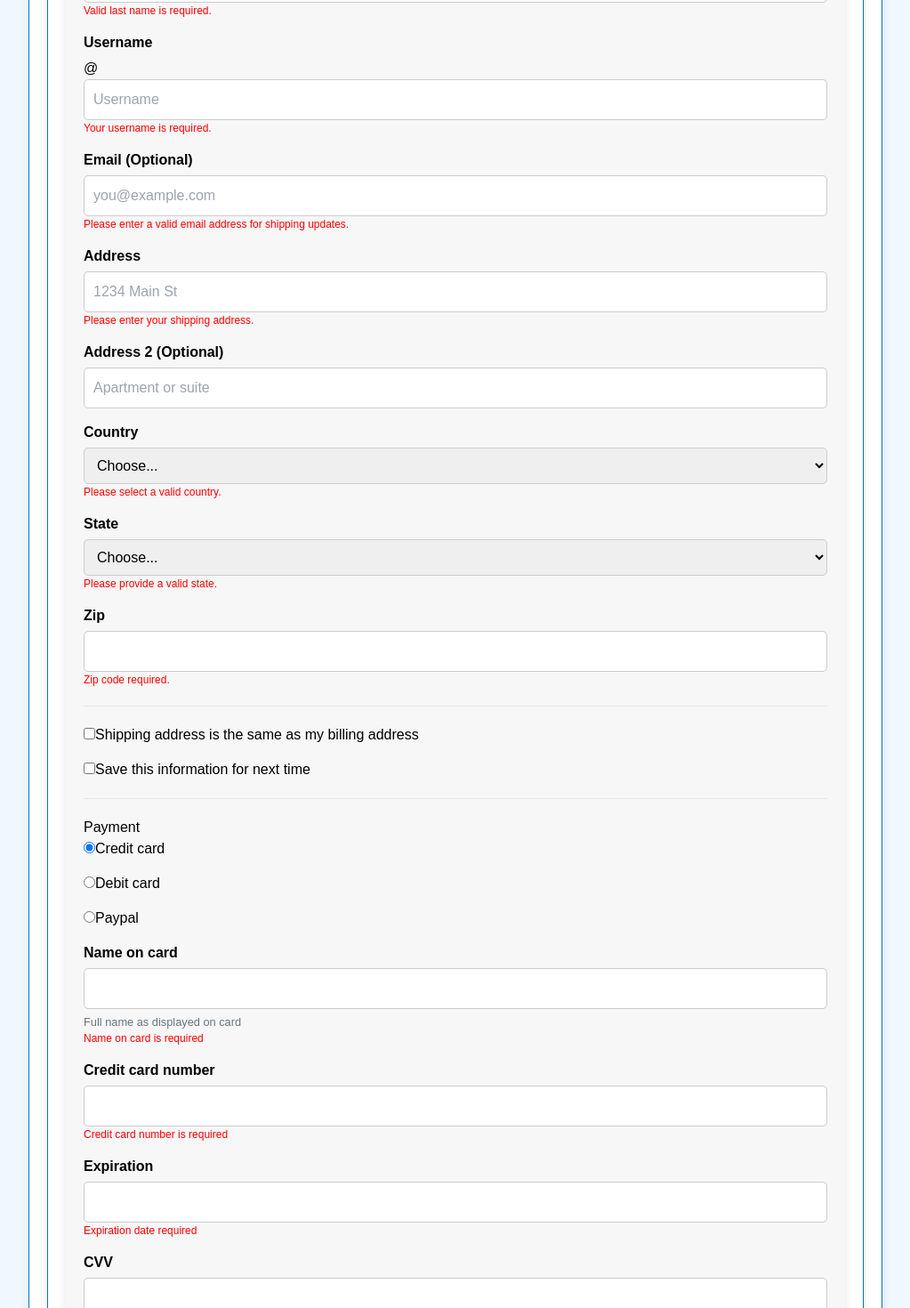
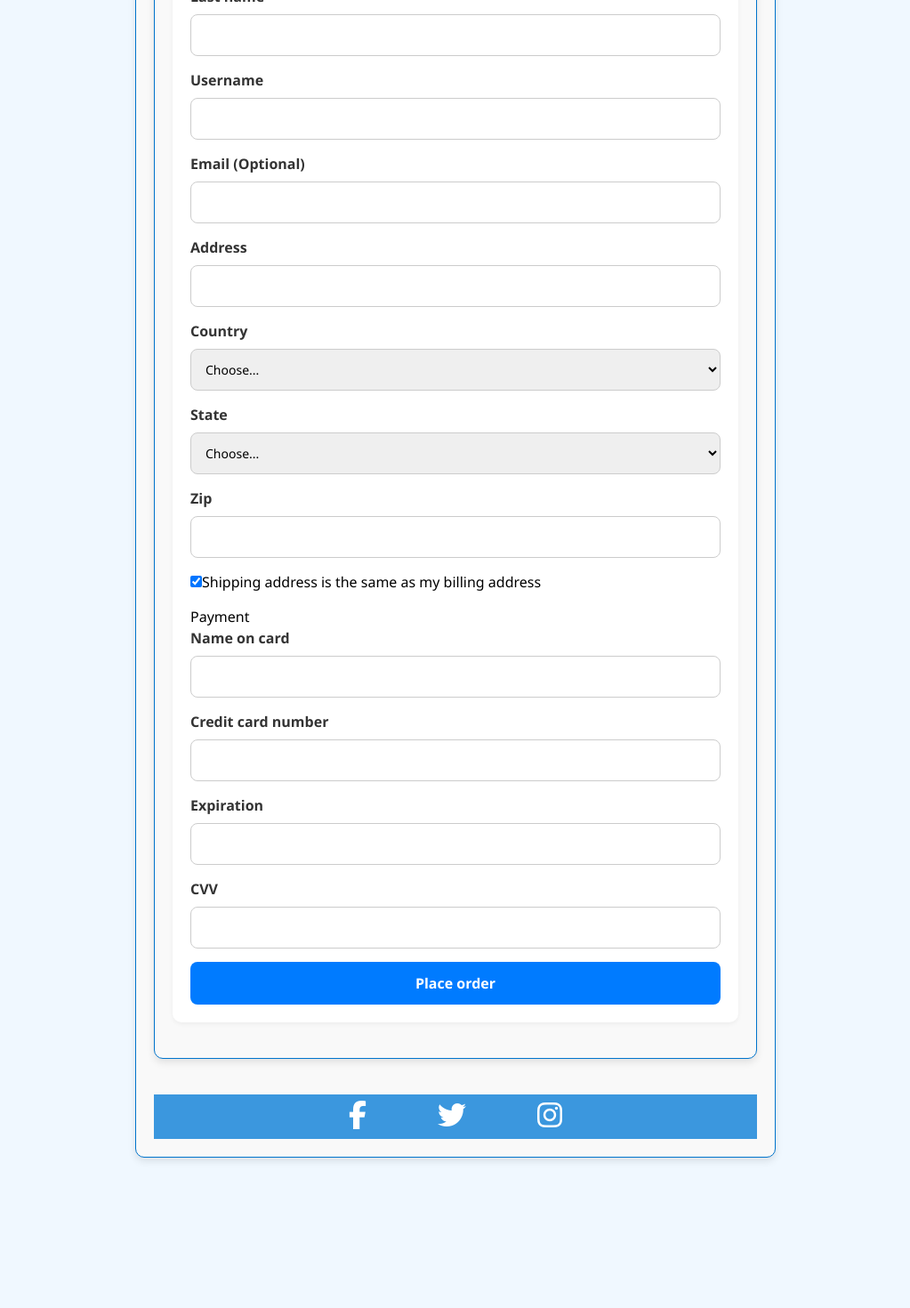
Before and after one commit to EdwinFelizDR/BlueStone, a React (Vite) app in the folder frontend/: page /checkout in a window 1280 px wide. Shown: the part 520-1990 px from the top of the page at 89% size, without its empty margins (128-1151 px from the left). After the commit the page ends 1861 px from the top, so only its background shows below. Built offline with nearby package versions, Linux system fonts and the light colour scheme.

Commit message:
checkout page frontend completed

```diff
--- a/frontend/src/components/Checkout.jsx
+++ b/frontend/src/components/Checkout.jsx
@@ -1,259 +1,373 @@
-import React from "react";
+import React, { useState } from "react";
 import "../css/Checkout.css";
 
+function Checkout() {
+  const [sameAsBilling, setSameAsBilling] = useState(true); // State to track checkbox
+  const [billingAddress, setBillingAddress] = useState({
+    firstName: "",
+    lastName: "",
+    username: "",
+    email: "",
+    address: "",
+    address2: "",
+    country: "",
+    state: "",
+    zip: "",
+  }); // State for billing address
 
-function Checkout() {
+  const [shippingAddress, setShippingAddress] = useState({
+    address: "",
+    address2: "",
+    country: "",
+    state: "",
+    zip: "",
+  }); // State for shipping address
+
+  const [paymentDetails, setPaymentDetails] = useState({
+    nameOnCard: "",
+    cardNumber: "",
+    expiration: "",
+    cvv: "",
+  }); // State for payment details
+
+  const [errors, setErrors] = useState({}); // State to track errors
+
+  // Handle billing address changes
+  const handleBillingChange = (e) => {
+    setBillingAddress({
+      ...billingAddress,
+      [e.target.id]: e.target.value,
+    });
+  };
+
+  // Handle shipping address changes
+  const handleShippingChange = (e) => {
+    setShippingAddress({
+      ...shippingAddress,
+      [e.target.id]: e.target.value,
+    });
+  };
+
+  // Handle payment details changes
+  const handlePaymentChange = (e) => {
+    setPaymentDetails({
+      ...paymentDetails,
+      [e.target.id]: e.target.value,
+    });
+  };
+
+  // Toggle shipping address visibility
+  const handleSameAsBillingToggle = () => {
+    setSameAsBilling(!sameAsBilling);
+    if (sameAsBilling) {
+      // Clear shipping address when the checkbox is unchecked
+      setShippingAddress({
+        address: "",
+        address2: "",
+        country: "",
+        state: "",
+        zip: "",
+      });
+    }
+  };
+
+  // Form validation logic
+  const validateForm = () => {
+    const newErrors = {};
+
+    // Validate billing address
+    if (!billingAddress.firstName) newErrors.firstName = "First name is required.";
+    if (!billingAddress.lastName) newErrors.lastName = "Last name is required.";
+    if (!billingAddress.username) newErrors.username = "Username is required.";
+    if (!billingAddress.email || !/\S+@\S+\.\S+/.test(billingAddress.email)) {
+      newErrors.email = "Please enter a valid email address.";
+    }
+    if (!billingAddress.address) newErrors.address = "Billing address is required.";
+    if (!billingAddress.country) newErrors.country = "Please select a country.";
+    if (!billingAddress.state) newErrors.state = "Please select a state.";
+    if (!billingAddress.zip) newErrors.zip = "Zip code is required.";
+
+    // If shipping address is not the same as billing, validate the shipping fields
+    if (!sameAsBilling) {
+      if (!shippingAddress.address) newErrors.shippingAddress = "Shipping address is required.";
+      if (!shippingAddress.country) newErrors.shippingCountry = "Please select a shipping country.";
+      if (!shippingAddress.state) newErrors.shippingState = "Please select a shipping state.";
+      if (!shippingAddress.zip) newErrors.shippingZip = "Shipping zip code is required.";
+    }
+
+    // Validate payment details
+    if (!paymentDetails.nameOnCard) newErrors.nameOnCard = "Name on card is required.";
+    if (!paymentDetails.cardNumber || paymentDetails.cardNumber.length < 16) {
+      newErrors.cardNumber = "Valid credit card number is required.";
+    }
+    if (!paymentDetails.expiration) newErrors.expiration = "Expiration date is required.";
+    if (!paymentDetails.cvv || paymentDetails.cvv.length !== 3) {
+      newErrors.cvv = "Security code (CVV) is required.";
+    }
+
+    return newErrors;
+  };
+
+  // Handle form submission
+  const handleSubmit = (e) => {
+    e.preventDefault();
+    const formErrors = validateForm();
+    setErrors(formErrors);
+
+    if (Object.keys(formErrors).length === 0) {
+      // Submit the form or handle submission logic here
+      alert("Order submitted successfully!");
+    }
+  };
+
   return (
     <main id="main" role="main" className="container">
       <section id="checkout-container" className="section">
-        <div>
-          <div>
-            <div>
         <h4>Billing address</h4>
-              <form noValidate>
+        <form onSubmit={handleSubmit} noValidate>
+          {/* Billing Address Fields */}
           <div className="form-group">
-                  <div className="form-group">
-                    <label htmlFor="firstName" className="label">
-                      First name
-                    </label>
+            <label htmlFor="firstName" className="label">First name</label>
             <input
               type="text"
               id="firstName"
-                      placeholder=""
+              className="input"
+              value={billingAddress.firstName}
+              onChange={handleBillingChange}
               required
-                      className="input"
             />
-                    <div className="error-message">
-                      Valid first name is required.
+            {errors.firstName && <div className="error-message">{errors.firstName}</div>}
           </div>
-                  </div>
+
           <div className="form-group">
-                    <label htmlFor="lastName" className="label">
-                      Last name
-                    </label>
+            <label htmlFor="lastName" className="label">Last name</label>
             <input
               type="text"
               id="lastName"
-                      placeholder=""
+              className="input"
+              value={billingAddress.lastName}
+              onChange={handleBillingChange}
               required
-                      className="input"
             />
-                    <div className="error-message">
-                      Valid last name is required.
-                    </div>
-                  </div>
+            {errors.lastName && <div className="error-message">{errors.lastName}</div>}
           </div>
 
           <div className="form-group">
-                  <label htmlFor="username" className="label">
-                    Username
-                  </label>
-                  <div className="form-group">
-                    <div>
-                      <span>@</span>
-                    </div>
+            <label htmlFor="username" className="label">Username</label>
             <input
               type="text"
               id="username"
-                      placeholder="Username"
+              className="input"
+              value={billingAddress.username}
+              onChange={handleBillingChange}
               required
-                      className="input"
             />
-                    <div className="error-message">Your username is required.</div>
-                  </div>
+            {errors.username && <div className="error-message">{errors.username}</div>}
           </div>
 
           <div className="form-group">
-                  <label htmlFor="email" className="label">
-                    Email <span>(Optional)</span>
-                  </label>
+            <label htmlFor="email" className="label">Email <span>(Optional)</span></label>
             <input
               type="email"
               id="email"
-                    placeholder="you@example.com"
               className="input"
+              value={billingAddress.email}
+              onChange={handleBillingChange}
             />
-                  <div className="error-message">
-                    Please enter a valid email address for shipping updates.
-                  </div>
+            {errors.email && <div className="error-message">{errors.email}</div>}
           </div>
 
           <div className="form-group">
-                  <label htmlFor="address" className="label">
-                    Address
-                  </label>
+            <label htmlFor="address" className="label">Address</label>
             <input
               type="text"
               id="address"
-                    placeholder="1234 Main St"
+              className="input"
+              value={billingAddress.address}
+              onChange={handleBillingChange}
               required
-                    className="input"
             />
-                  <div className="error-message">
-                    Please enter your shipping address.
-                  </div>
+            {errors.address && <div className="error-message">{errors.address}</div>}
           </div>
 
           <div className="form-group">
-                  <label htmlFor="address2" className="label">
-                    Address 2 <span>(Optional)</span>
-                  </label>
-                  <input
-                    type="text"
-                    id="address2"
-                    placeholder="Apartment or suite"
+            <label htmlFor="country" className="label">Country</label>
+            <select
+              id="country"
               className="input"
-                  />
+              value={billingAddress.country}
+              onChange={handleBillingChange}
+              required
+            >
+              <option value="">Choose...</option>
+              <option>United States</option>
+            </select>
+            {errors.country && <div className="error-message">{errors.country}</div>}
           </div>
 
           <div className="form-group">
-                  <div className="form-group">
-                    <label htmlFor="country" className="label">
-                      Country
-                    </label>
-                    <select id="country" required className="input">
-                      <option value="">Choose...</option>
-                      <option>United States</option>
-                    </select>
-                    <div className="error-message">
-                      Please select a valid country.
-                    </div>
-                  </div>
-                  <div className="form-group">
-                    <label htmlFor="state" className="label">
-                      State
-                    </label>
-                    <select id="state" required className="input">
+            <label htmlFor="state" className="label">State</label>
+            <select
+              id="state"
+              className="input"
+              value={billingAddress.state}
+              onChange={handleBillingChange}
+              required
+            >
               <option value="">Choose...</option>
               <option>California</option>
             </select>
-                    <div className="error-message">
-                      Please provide a valid state.
+            {errors.state && <div className="error-message">{errors.state}</div>}
           </div>
-                  </div>
+
           <div className="form-group">
-                    <label htmlFor="zip" className="label">
-                      Zip
-                    </label>
+            <label htmlFor="zip" className="label">Zip</label>
             <input
               type="text"
               id="zip"
-                      placeholder=""
+              className="input"
+              value={billingAddress.zip}
+              onChange={handleBillingChange}
               required
-                      className="input"
             />
-                    <div className="error-message">Zip code required.</div>
+            {errors.zip && <div className="error-message">{errors.zip}</div>}
           </div>
-                </div>
-                <hr className="hr" />
+
+          {/* Same as Billing Checkbox */}
           <div className="form-group">
-                  <input type="checkbox" id="same-address" />
+            <input
+              type="checkbox"
+              id="same-address"
+              checked={sameAsBilling}
+              onChange={handleSameAsBillingToggle}
+            />
             <label htmlFor="same-address">
               Shipping address is the same as my billing address
             </label>
           </div>
+
+          {/* Conditional Shipping Address Fields */}
+          {!sameAsBilling && (
+            <>
+              <h4>Shipping Address</h4>
+
               <div className="form-group">
-                  <input type="checkbox" id="save-info" />
-                  <label htmlFor="save-info">
-                    Save this information for next time
-                  </label>
+                <label htmlFor="shippingAddress" className="label">Address</label>
+                <input
+                  type="text"
+                  id="address"
+                  className="input"
+                  value={shippingAddress.address}
+                  onChange={handleShippingChange}
+                  required
+                />
+                {errors.shippingAddress && <div className="error-message">{errors.shippingAddress}</div>}
               </div>
-                <hr className="hr" />
 
+              <div className="form-group">
+                <label htmlFor="shippingCountry" className="label">Country</label>
+                <select
+                  id="country"
+                  className="input"
+                  value={shippingAddress.country}
+                  onChange={handleShippingChange}
+                  required
+                >
+                  <option value="">Choose...</option>
+                  <option>United States</option>
+                </select>
+                {errors.shippingCountry && <div className="error-message">{errors.shippingCountry}</div>}
+              </div>
+
+              <div className="form-group">
+                <label htmlFor="shippingState" className="label">State</label>
+                <select
+                  id="state"
+                  className="input"
+                  value={shippingAddress.state}
+                  onChange={handleShippingChange}
+                  required
+                >
+                  <option value="">Choose...</option>
+                  <option>California</option>
+                </select>
+                {errors.shippingState && <div className="error-message">{errors.shippingState}</div>}
+              </div>
+
+              <div className="form-group">
+                <label htmlFor="shippingZip" className="label">Zip</label>
+                <input
+                  type="text"
+                  id="zip"
+                  className="input"
+                  value={shippingAddress.zip}
+                  onChange={handleShippingChange}
+                  required
+                />
+                {errors.shippingZip && <div className="error-message">{errors.shippingZip}</div>}
+              </div>
+            </>
+          )}
+
+          {/* Payment Information */}
           <h4>Payment</h4>
 
           <div className="form-group">
-                  <div className="form-group">
+            <label htmlFor="nameOnCard" className="label">Name on card</label>
             <input
-                      id="credit"
-                      name="paymentMethod"
-                      type="radio"
-                      defaultChecked
+              type="text"
+              id="nameOnCard"
+              className="input"
+              value={paymentDetails.nameOnCard}
+              onChange={handlePaymentChange}
               required
             />
-                    <label htmlFor="credit">Credit card</label>
+            {errors.nameOnCard && <div className="error-message">{errors.nameOnCard}</div>}
           </div>
+
           <div className="form-group">
-                    <input id="debit" name="paymentMethod" type="radio" required />
-                    <label htmlFor="debit">Debit card</label>
-                  </div>
-                  <div className="form-group">
-                    <input id="paypal" name="paymentMethod" type="radio" required />
-                    <label htmlFor="paypal">Paypal</label>
-                  </div>
-                </div>
-                <div className="form-group">
-                  <div className="form-group">
-                    <label htmlFor="cc-name" className="label">
-                      Name on card
-                    </label>
+            <label htmlFor="cardNumber" className="label">Credit card number</label>
             <input
               type="text"
-                      id="cc-name"
-                      placeholder=""
+              id="cardNumber"
+              className="input"
+              value={paymentDetails.cardNumber}
+              onChange={handlePaymentChange}
               required
-                      className="input"
             />
-                    <small className="small-text">
-                      Full name as displayed on card
-                    </small>
-                    <div className="error-message">Name on card is required</div>
+            {errors.cardNumber && <div className="error-message">{errors.cardNumber}</div>}
           </div>
+
           <div className="form-group">
-                    <label htmlFor="cc-number" className="label">
-                      Credit card number
-                    </label>
+            <label htmlFor="expiration" className="label">Expiration</label>
             <input
               type="text"
-                      id="cc-number"
-                      placeholder=""
+              id="expiration"
+              className="input"
+              value={paymentDetails.expiration}
+              onChange={handlePaymentChange}
               required
-                      className="input"
             />
-                    <div className="error-message">
-                      Credit card number is required
+            {errors.expiration && <div className="error-message">{errors.expiration}</div>}
           </div>
-                  </div>
-                </div>
+
           <div className="form-group">
-                  <div className="form-group">
-                    <label htmlFor="cc-expiration" className="label">
-                      Expiration
-                    </label>
+            <label htmlFor="cvv" className="label">CVV</label>
             <input
               type="text"
-                      id="cc-expiration"
-                      placeholder=""
+              id="cvv"
+              className="input"
+              value={paymentDetails.cvv}
+              onChange={handlePaymentChange}
               required
-                      className="input"
             />
-                    <div className="error-message">Expiration date required</div>
+            {errors.cvv && <div className="error-message">{errors.cvv}</div>}
           </div>
-                  <div className="form-group">
-                    <label htmlFor="cc-cvv" className="label">
-                      CVV
-                    </label>
-                    <input
-                      type="text"
-                      id="cc-cvv"
-                      placeholder=""
-                      required
-                      className="input"
-                    />
-                    <div className="error-message">Security code required</div>
-                  </div>
-                </div>
-                <hr className="hr" />
+
           <button type="submit" className="button">
             Place order
           </button>
         </form>
-            </div>
-          </div>
-        </div>
-        <a href="#">
-          <i></i>
-        </a>
       </section>
     </main>
   );
--- a/frontend/src/css/Checkout.css
+++ b/frontend/src/css/Checkout.css
@@ -1,15 +1,26 @@
 .container {
-   max-width: 960px;
-   margin: 0 auto;
+   max-width: 720px;
+   margin: 40px auto;
    padding: 20px;
-   font-family: Arial, sans-serif;
+   font-family: 'Segoe UI', Tahoma, Geneva, Verdana, sans-serif;
+   background-color: #f9f9f9;
+   border-radius: 10px;
+   box-shadow: 0 4px 8px rgba(0, 0, 0, 0.1);
+}
+
+.checkout-title {
+   font-size: 32px;
+   margin-bottom: 20px;
+   text-align: center;
+   color: #333;
 }
 
 .section {
-   background-color: #f7f7f7;
+   background-color: #fff;
    padding: 20px;
-   border-radius: 5px;
-   box-shadow: 0 0 10px rgba(0, 0, 0, 0.1);
+   margin-bottom: 20px;
+   border-radius: 10px;
+   box-shadow: 0 2px 5px rgba(0, 0, 0, 0.05);
 }
 
 .form-group {
@@ -18,37 +29,50 @@
 
 .label {
    display: block;
-   margin-bottom: 5px;
-   font-weight: bold;
+   margin-bottom: 8px;
+   font-weight: 600;
+   font-size: 16px;
+   color: #333;
 }
 
 .input {
    width: 100%;
-   padding: 10px;
-   border-radius: 5px;
+   padding: 12px;
+   border-radius: 8px;
    border: 1px solid #ccc;
+   font-size: 14px;
+   transition: border-color 0.3s ease;
+}
+
+.input:focus {
+   border-color: #007bff;
+   outline: none;
 }
 
 .button {
    background-color: #007bff;
-   color: #fff;
-   padding: 10px 20px;
+   color: white;
+   padding: 12px 20px;
+   font-size: 16px;
+   font-weight: bold;
    border: none;
-   border-radius: 5px;
+   border-radius: 8px;
    cursor: pointer;
+   width: 100%;
+   transition: background-color 0.3s ease;
 }
 
- .hr {
-   margin: 20px 0;
- }
-
- .small-text {
-   display: block;
-   margin-top: 5px;
-   color: #6c757d;
+.button:hover {
+   background-color: #0056b3;
 }
 
 .error-message {
-   color: red;
+   color: #e74c3c;
    font-size: 12px;
+   margin-top: 5px;
 }
+
+.checkbox-label {
+   font-size: 14px;
+   color: #333;
+}
```
Lines whose indentation alone changed are shown as unchanged.
